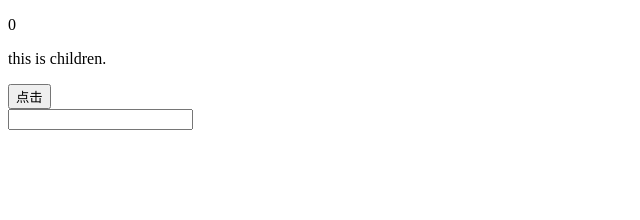
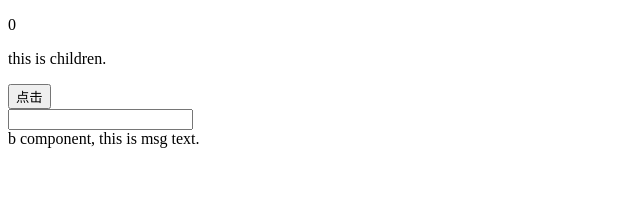
Before and after one commit to robbiemie/react-learning, a React (Create React App) app: page / in a window 1280 px wide. Shown: the top 220 px of the page, without its empty margins (0-640 px from the left). Built offline with nearby package versions, Linux system fonts and the light colour scheme.

Commit message:
feat: useContext

```diff
--- a/src/App.js
+++ b/src/App.js
@@ -1,5 +1,8 @@
 import classNames from "classnames";
-import { useState, useRef } from "react";
+import { useState, useRef, createContext, useContext } from "react";
+
+// 创建一个 context
+const MsgContext = createContext();
 
 const Count = (props) => {
   const [count, setCount] = useState(0)
@@ -29,17 +32,31 @@ const Form = () => {
 
   return (<div>
     <input ref={domRef} value={value} onChange={(e) => updateFormInput(e)}/>
+    <BCom/>
   </div>)
 }
+
+// 跨层组件通信
+const BCom = (props) => {
+  // 使用 useContext 接收跨层的数据
+  const msg = useContext(MsgContext)
+  return (<div>
+    b component, {msg}
+  </div>)
+}
+
 function App() {
+  const msg = 'this is msg text.'
   return (
     <div className="App">
+      <MsgContext.Provider value={msg}>
         <header className={classNames('sub-name', {'name-active': true})}>
           <Count name={'count'}>
             <p>this is children.</p>
           </Count>
           <Form/>
         </header>
+      </MsgContext.Provider>
     </div>
   );
 }
```
Lines whose indentation alone changed are shown as unchanged.
